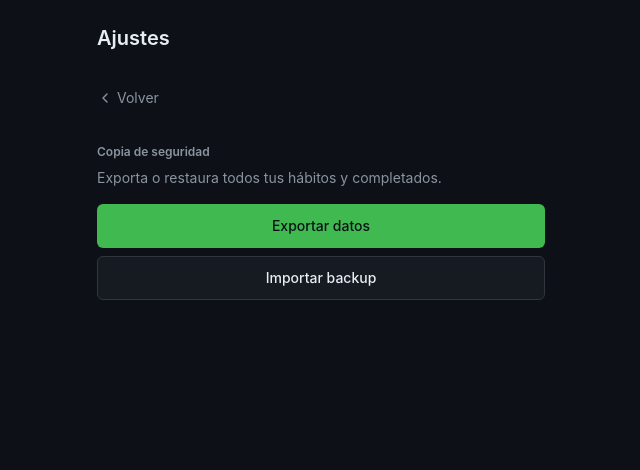
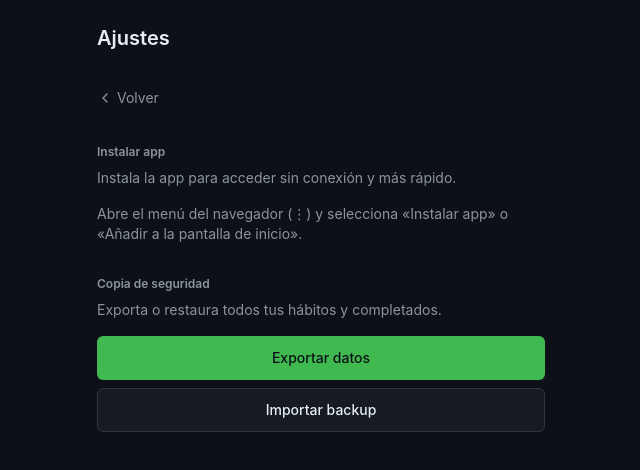
Before and after one commit to entr0phy4/habit-tracker, a React (Vite) app: page /settings in a window 1280 px wide. Shown: the top 470 px of the page, without its empty margins (319-959 px from the left). Built offline with nearby package versions, Linux system fonts and the light colour scheme.

Commit message:
feat(09-03): añadir sección Instalar app en Ajustes
- Sección permanente sobre copia de seguridad con ramas iOS/Android
- Oculta en modo standalone; reutiliza IosInstallModal compartido

```diff
--- a/src/pages/SettingsPage.tsx
+++ b/src/pages/SettingsPage.tsx
@@ -1,8 +1,9 @@
-import { useRef, useState, type ChangeEvent } from 'react';
+import { useRef, useState, useSyncExternalStore, type ChangeEvent } from 'react';
 import { ChevronLeft } from 'lucide-react';
 import { Link, useNavigate } from 'react-router';
 import { toast } from 'sonner';
 import { ConfirmDialog } from '@/components/habits/ConfirmDialog';
+import { IosInstallModal } from '@/components/pwa/IosInstallModal';
 import { AppShell } from '@/components/layout/AppShell';
 import { Button } from '@/components/ui/button';
 import { parseBackupJson } from '@/domain/backupSchema';
@@ -13,6 +14,17 @@ import {
   exportBackup,
   importBackup,
 } from '@/infrastructure/backupService';
+import {
+  getDeferredPrompt,
+  isStandaloneDisplayMode,
+  shouldShowChromiumInstallFlow,
+  shouldShowIosInstallFlow,
+  subscribeInstallPrompt,
+  triggerInstallPrompt,
+} from '@/platform/install';
+
+const CHROMIUM_FALLBACK =
+  'Abre el menú del navegador (⋮) y selecciona «Instalar app» o «Añadir a la pantalla de inicio».';
 
 function readFileAsText(file: File): Promise<string> {
   if (typeof file.text === 'function') {
@@ -35,6 +47,12 @@ export function SettingsPage() {
     null,
   );
   const [dialogOpen, setDialogOpen] = useState(false);
+  const [iosModalOpen, setIosModalOpen] = useState(false);
+  const hasDeferredPrompt = useSyncExternalStore(
+    subscribeInstallPrompt,
+    () => getDeferredPrompt() !== null,
+    () => false,
+  );
 
   async function handleExport() {
     const payload = await exportBackup();
@@ -105,6 +123,43 @@ export function SettingsPage() {
         Volver
       </Link>
 
+      {!isStandaloneDisplayMode() && (
+        <section className="mb-8 flex flex-col gap-2">
+          <h2 className="text-xs font-semibold text-muted-foreground">
+            Instalar app
+          </h2>
+          <p className="mb-2 text-sm text-muted-foreground">
+            Instala la app para acceder sin conexión y más rápido.
+          </p>
+
+          {shouldShowIosInstallFlow() && (
+            <Button
+              type="button"
+              className="min-h-11 w-full"
+              onClick={() => setIosModalOpen(true)}
+            >
+              Cómo instalar
+            </Button>
+          )}
+
+          {shouldShowChromiumInstallFlow() && hasDeferredPrompt && (
+            <Button
+              type="button"
+              className="min-h-11 w-full"
+              onClick={() => {
+                void triggerInstallPrompt();
+              }}
+            >
+              Instalar
+            </Button>
+          )}
+
+          {shouldShowChromiumInstallFlow() && !hasDeferredPrompt && (
+            <p className="text-sm text-muted-foreground">{CHROMIUM_FALLBACK}</p>
+          )}
+        </section>
+      )}
+
       <section className="flex flex-col gap-2">
         <h2 className="text-xs font-semibold text-muted-foreground">
           Copia de seguridad
@@ -155,6 +210,11 @@ export function SettingsPage() {
         }}
         onCancel={handleCancelImport}
       />
+
+      <IosInstallModal
+        open={iosModalOpen}
+        onClose={() => setIosModalOpen(false)}
+      />
     </AppShell>
   );
 }
```
